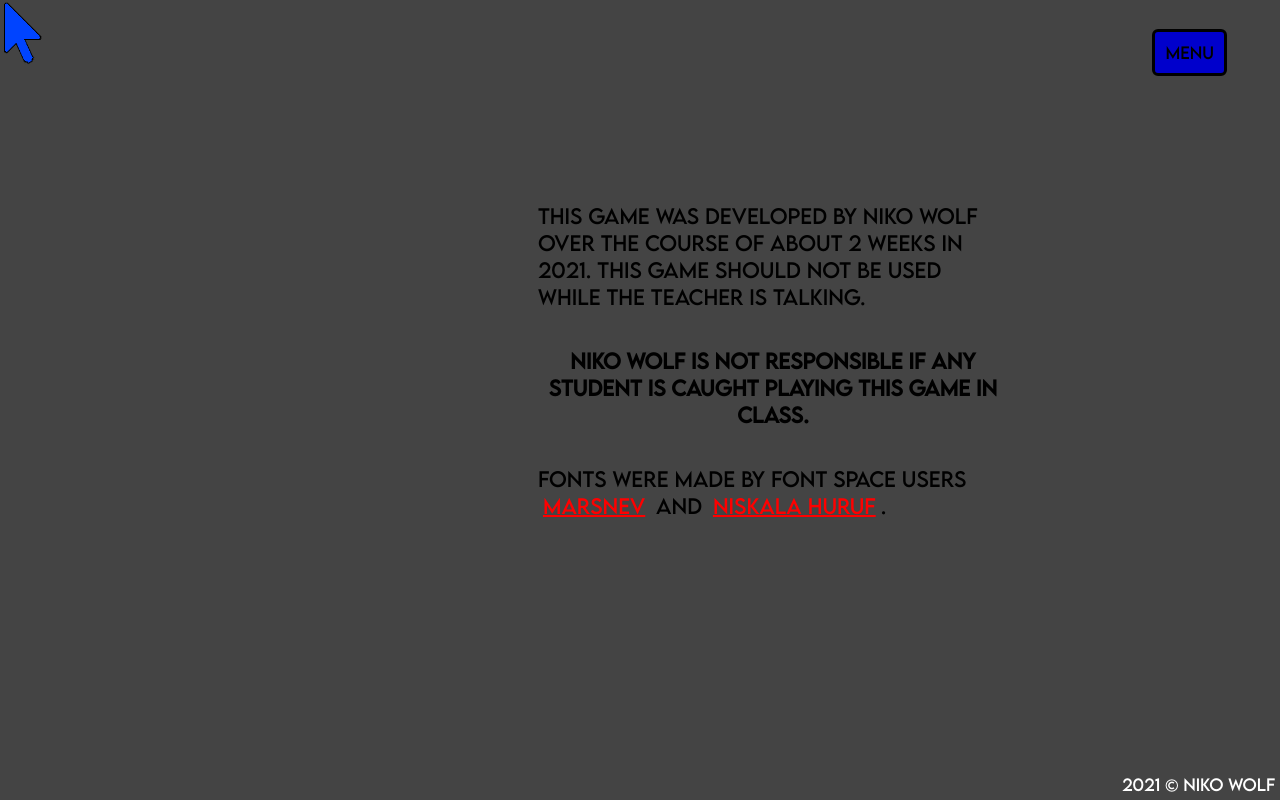
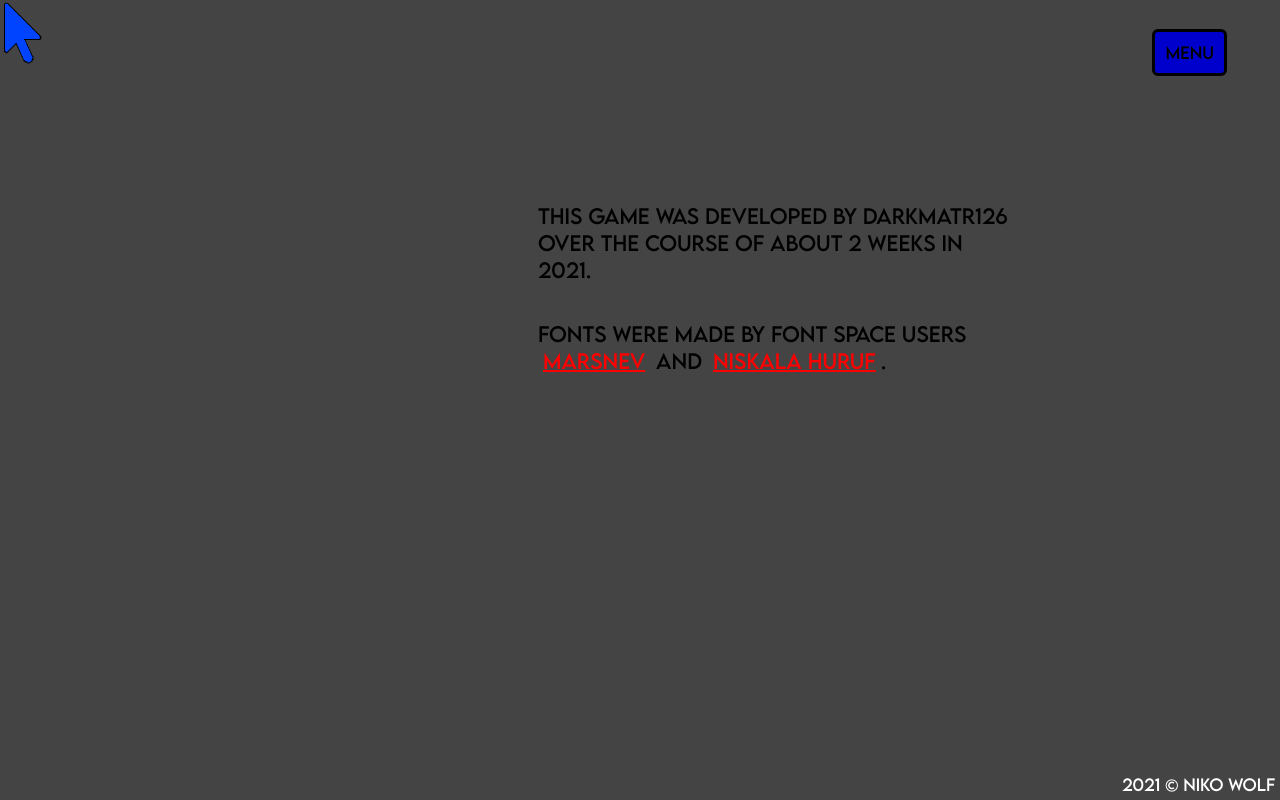
Before and after one commit to DarkMatr126/memory-tiles, a plain HTML site: page index.html in a window 1280 px wide. Both pictures are taken after a click on the link "ABOUT". Drawn offline with Linux system fonts and the light colour scheme.

Commit message:
Update index.html

```diff
--- a/index.html
+++ b/index.html
@@ -9,9 +9,7 @@
     <body>
         <p id="credits">2021 © Niko Wolf</p>
         <div id="about" style="display: none;">
-            <p id="abtTxt">This game was developed by Niko Wolf over the course of about 2 weeks in 2021. This game should not be used while the teacher is talking.</p>
-            <br>
-            <p id="disclaimer">Niko Wolf is not responsible if any student is caught playing this game in class.</p>
+            <p id="abtTxt">This game was developed by DarkMatr126 over the course of about 2 weeks in 2021.</p>
             <br>
             <p id="fontCredit">Fonts were made by font space users <a target="_blank" href="https://www.fontspace.com/marsnev" class="link" >marsnev</a> and <a class="link" href="https://www.fontspace.com/niskala-huruf" target="_blank">Niskala Huruf</a>.</p>
         </div>
```
